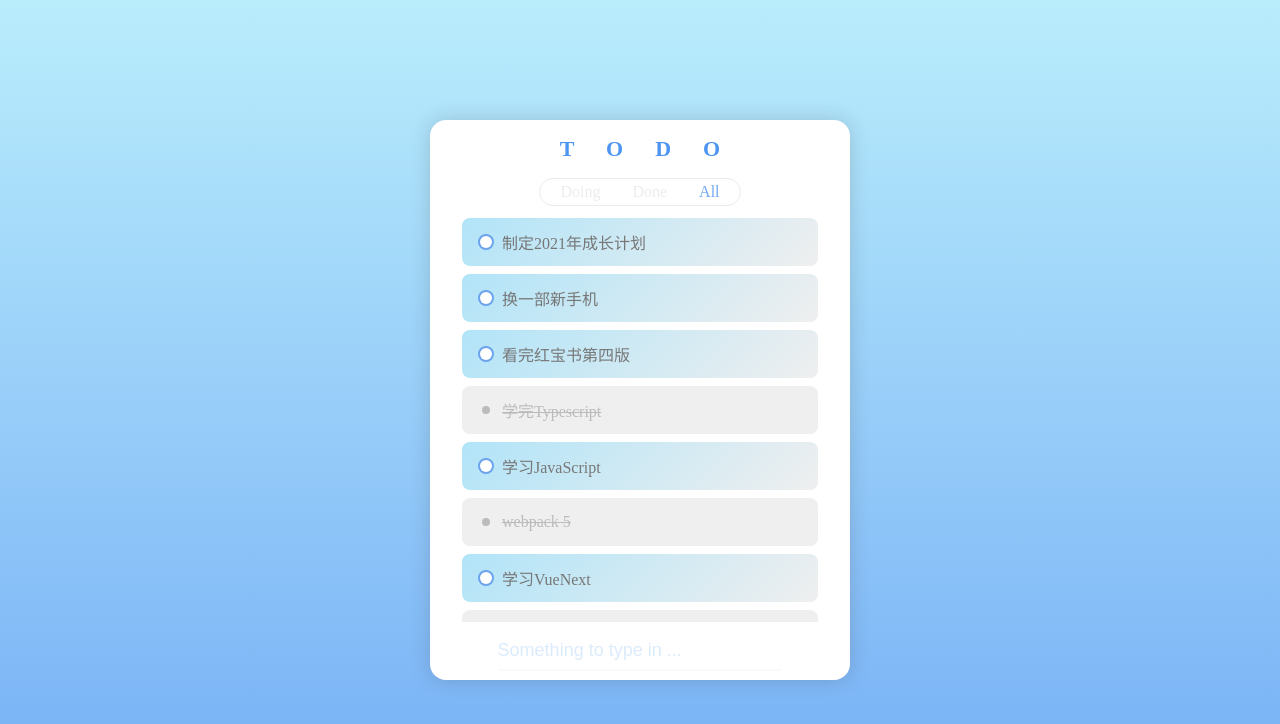
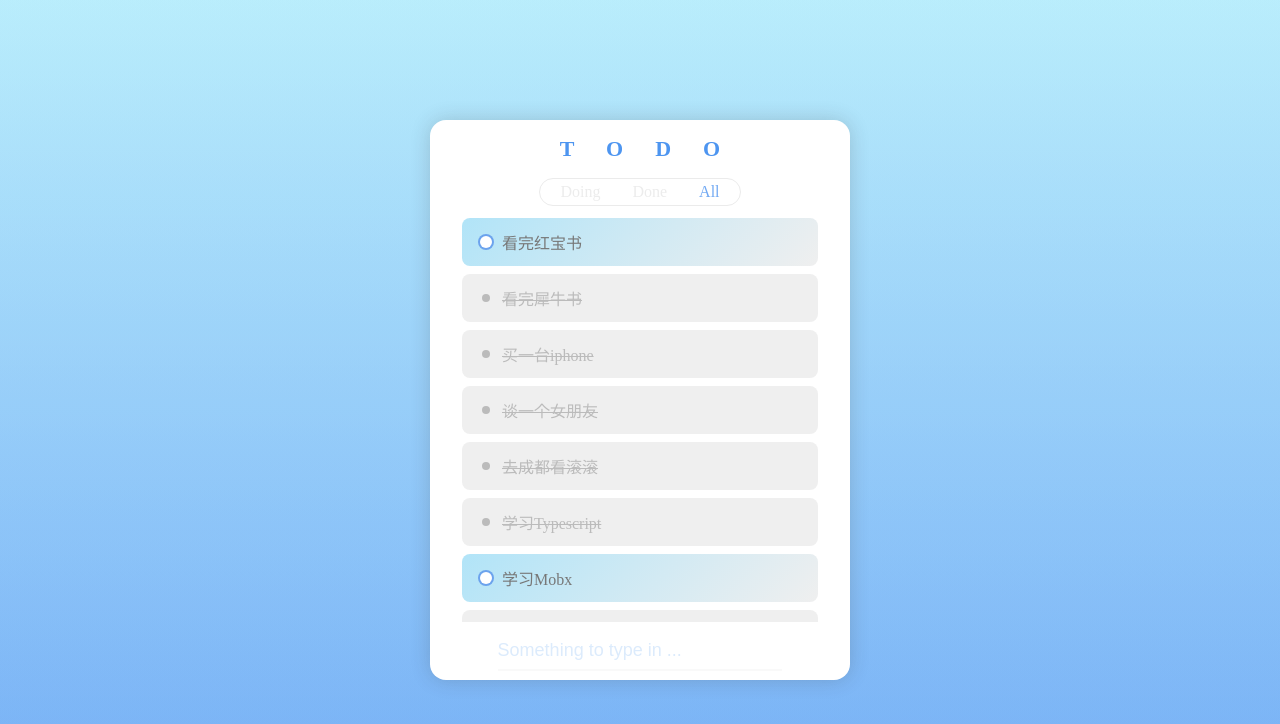
Before and after one commit to hec9527/todo, a React (Vite) app: page / in a window 1280 px wide. Shown: the top 724 px of the page. Built offline with nearby package versions, Linux system fonts and the light colour scheme.

Commit message:
添加基于mobx的使用案例

```diff
--- a/src/App.tsx
+++ b/src/App.tsx
@@ -18,4 +18,6 @@ const App: React.FC = () => {
   );
 };
 
+App.displayName = 'App';
+
 export default App;
--- a/src/components/add-todo/index.tsx
+++ b/src/components/add-todo/index.tsx
@@ -1,21 +1,20 @@
-import React, { useEffect, useState, Dispatch, useRef } from 'react';
-import { connect } from 'react-redux';
-import { AppActions } from '../../store/reducer';
-import * as Types from '../../index.d';
+import React, { useEffect, useState, useRef } from 'react';
+import { inject } from 'mobx-react';
+import * as Types from '../../store';
 import './index.less';
 
 interface AddTodoProps {
-  addTodo: (todo: Omit<Types.TodoItem, 'id'>) => void;
+  todo: Types.Todo;
 }
 
-const AddTodo: React.FC<AddTodoProps> = ({ addTodo }) => {
+const AddTodo: React.FC<AddTodoProps> = ({ todo }) => {
   const [title, setTitle] = useState('');
   const inputRef = React.createRef<HTMLInputElement>();
   const ref = useRef<any>();
 
   const handlePress: (this: HTMLInputElement, e: KeyboardEvent) => any = (e) => {
     if (e.key === 'Enter' && title.trim() !== '') {
-      addTodo({ title, status: 'doing' });
+      todo.addTodo({ title, status: 'doing' });
       setTitle('');
     }
   };
@@ -45,13 +44,4 @@ const AddTodo: React.FC<AddTodoProps> = ({ addTodo }) => {
   );
 };
 
-const mapStateToProps = (dispatch: Dispatch<AppActions>) => ({
-  addTodo: (todo: Omit<Types.TodoItem, 'id'>) => {
-    dispatch({
-      type: 'ADD_TODO_ITEM',
-      payload: todo,
-    });
-  },
-});
-
-export default connect(undefined, mapStateToProps)(AddTodo);
+export default inject('todo')(AddTodo);
--- a/src/components/todo-filter/index.tsx
+++ b/src/components/todo-filter/index.tsx
@@ -1,38 +1,33 @@
-import React, { Dispatch } from 'react';
-import { connect } from 'react-redux';
-import { AppStore, AppActions } from '../../store/reducer';
+import React from 'react';
+import { inject } from 'mobx-react';
+import { observer } from 'mobx-react-lite';
+import classNames from 'classnames';
 import * as Types from '../../index.d';
+import * as StoreType from '../../store';
 import './index.less';
 
 interface IFilterProps {
-  filter: Types.TodoFilter;
-  setFilter: (f: Types.TodoFilter) => void;
+  todo: StoreType.Todo;
 }
 
 const filters: Types.TodoFilter[] = ['doing', 'done', 'all'];
 
-const TodoFilter: React.FC<IFilterProps> = ({ filter, setFilter }) => {
+const TodoFilter: React.FC<IFilterProps> = observer(({ todo }) => {
   return (
     <div className='todo-filter'>
       <div className='filter-wrap'>
         {filters.map((f) => (
-          <div key={f} className={'filter' + (f === filter ? ' checked' : '')} onClick={() => setFilter(f)}>
+          <div
+            key={f}
+            className={classNames('filter', { checked: f === todo.filter })}
+            onClick={() => todo.setFilter(f)}
+          >
             {f.slice(0, 1).toUpperCase() + f.slice(1).toLowerCase()}
           </div>
         ))}
       </div>
     </div>
   );
-};
-
-const mapStateToProps = (state: AppStore) => ({ filter: state.filter });
-const mapDispatchToProps = (dispatch: Dispatch<AppActions>) => ({
-  setFilter: (filter: Types.TodoFilter) => {
-    dispatch({
-      type: 'SET_FILTER',
-      payload: filter,
-    });
-  },
 });
 
-export default connect(mapStateToProps, mapDispatchToProps)(TodoFilter);
+export default inject('todo')(TodoFilter);
--- a/src/components/todo-list/index.tsx
+++ b/src/components/todo-list/index.tsx
@@ -1,67 +1,52 @@
-import React, { Dispatch, useEffect, useRef, useState } from 'react';
-import { connect } from 'react-redux';
-import { AppActions, AppStore } from '../../store/reducer';
+import React, { useEffect, useRef, useState } from 'react';
+import { inject } from 'mobx-react';
+import { observer } from 'mobx-react-lite';
 import TodoItem from '../todo-item';
 import './index.less';
 
+import * as Types from '../../store';
+
 interface TodoListProps {
-  todoList: AppStore['todoList'];
-  filter: AppStore['filter'];
-  changeStatus: (id: number) => void;
-  delTodo: (id: number) => void;
+  todo: Types.Todo;
 }
 
-const TodoList: React.FC<TodoListProps> = ({ todoList, filter, changeStatus, delTodo }) => {
+const TodoList: React.FC<TodoListProps> = observer(({ todo }) => {
   const [isScroll, setScroll] = useState(false);
   const timerRef = useRef<NodeJS.Timeout>();
   const divRef = React.createRef<HTMLDivElement>();
-  const handleRef = useRef<(this: HTMLDivElement, e: HTMLElementEventMap['scroll']) => any>(() => {
-    setScroll(true);
-    if (timerRef.current) {
-      clearTimeout(timerRef.current);
-    } else {
-      timerRef.current = setTimeout(() => setScroll(false), 30);
-    }
-  });
 
   useEffect(() => {
-    divRef.current?.addEventListener('scroll', handleRef.current);
-    return () => {
-      divRef.current?.removeEventListener('scroll', handleRef.current);
+    // 移动端滚动的时候禁止左右滑动删除todo
+    const handleScroll = () => {
+      setScroll(true);
+      if (timerRef.current) {
+        clearTimeout(timerRef.current);
+        timerRef.current = undefined;
+      }
+      timerRef.current = setTimeout(() => setScroll(false), 30);
     };
+
+    divRef.current?.addEventListener('scroll', handleScroll);
+    return () => divRef.current?.removeEventListener('scroll', handleScroll);
   }, []);
 
   return (
     <div className='todo-list' ref={divRef}>
-      {todoList
-        .filter((todo) => filter === 'all' || todo.status == filter)
-        .map((todo, index) => (
+      {todo.todoList
+        .filter((t) => todo.filter === 'all' || t.status == todo.filter)
+        .map((t) => (
           <TodoItem
-            key={todo.title + index}
+            key={t.id}
             isScroll={isScroll}
-            todo={todo}
-            changeStatus={changeStatus}
-            delTodo={delTodo}
+            todo={t}
+            changeStatus={() => todo.changeStatus(t)}
+            delTodo={() => todo.delTodo(t)}
           />
         ))}
     </div>
   );
-};
-
-const mapStateToProps = (state: AppStore) => ({ todoList: state.todoList, filter: state.filter });
-const mapDispatchToProps = (dispatch: Dispatch<AppActions>) => ({
-  changeStatus: (id: number) => {
-    dispatch({
-      type: 'CHANGE_STATUS',
-      payload: id,
-    });
-  },
-  delTodo: (id: number) => {
-    dispatch({
-      type: 'DEL_TODO_ITEM',
-      payload: id,
-    });
-  },
 });
 
-export default connect(mapStateToProps, mapDispatchToProps)(TodoList);
+TodoList.displayName = 'TodoItemWrap';
+
+export default inject('todo')(TodoList);
--- a/src/index.tsx
+++ b/src/index.tsx
@@ -1,14 +1,11 @@
 import * as React from 'react';
 import * as ReactDOM from 'react-dom';
-import { Provider } from 'react-redux';
-import { createStore } from 'redux';
+import { Provider } from 'mobx-react';
 import App from './App';
-import reducer from './store/reducer';
-
-const store = createStore(reducer);
+import store from './store';
 
 ReactDOM.render(
-  <Provider store={store}>
+  <Provider {...store}>
     <App />
   </Provider>,
   document.getElementById('app')
--- /dev/null
+++ b/src/store/index.ts
@@ -0,0 +1,5 @@
+import todo from './todo';
+
+export type Todo = typeof todo;
+
+export default { todo };
--- /dev/null
+++ b/src/store/mock.ts
@@ -0,0 +1,71 @@
+import * as Types from '../index.d';
+
+export const todoList: Types.TodoList = [
+  {
+    id: 0,
+    title: '看完红宝书',
+    status: 'doing',
+  },
+  {
+    id: 1,
+    title: '看完犀牛书',
+    status: 'done',
+  },
+  {
+    id: 2,
+    title: '买一台iphone',
+    status: 'done',
+  },
+  {
+    id: 3,
+    title: '谈一个女朋友',
+    status: 'done',
+  },
+  {
+    id: 4,
+    title: '去成都看滚滚',
+    status: 'done',
+  },
+  {
+    id: 5,
+    title: '学习Typescript',
+    status: 'done',
+  },
+  {
+    id: 6,
+    title: '学习Mobx',
+    status: 'doing',
+  },
+  {
+    id: 7,
+    title: '买一把吉他',
+    status: 'done',
+  },
+  {
+    id: 8,
+    title: '原神氪金',
+    status: 'doing',
+  },
+  {
+    id: 9,
+    title: '王者荣耀上一波王者',
+    status: 'done',
+  },
+  {
+    id: 10,
+    title: '学习redux',
+    status: 'done',
+  },
+  {
+    id: 11,
+    title: '给女朋友买一朵花',
+    status: 'doing',
+  },
+  {
+    id: 12,
+    title: '陪女朋友看电影',
+    status: 'done',
+  },
+];
+
+export default todoList;
--- a/src/store/reducer.ts
+++ /dev/null
@@ -1,100 +0,0 @@
-import { combineReducers } from 'redux';
-import * as Types from '../index.d';
-
-const defaultList: Types.TodoList = [
-  {
-    id: 1,
-    title: '制定2021年成长计划',
-    status: 'doing',
-  },
-  {
-    id: 2,
-    title: '换一部新手机',
-    status: 'doing',
-  },
-  {
-    id: 3,
-    title: '看完红宝书第四版',
-    status: 'doing',
-  },
-  {
-    id: 4,
-    title: '学完Typescript',
-    status: 'done',
-  },
-  {
-    id: 5,
-    title: '学习JavaScript',
-    status: 'doing',
-  },
-  {
-    id: 6,
-    title: 'webpack 5',
-    status: 'done',
-  },
-  {
-    id: 7,
-    title: '学习VueNext',
-    status: 'doing',
-  },
-  {
-    id: 8,
-    title: '写一个后台管理软件',
-    status: 'done',
-  },
-];
-
-let todoId = defaultList.length;
-
-export type AppActions =
-  | {
-      type: 'ADD_TODO_ITEM';
-      payload: Omit<Types.TodoItem, 'id'>;
-    }
-  | {
-      type: 'DEL_TODO_ITEM';
-      payload: number;
-    }
-  | {
-      type: 'SET_FILTER';
-      payload: Types.TodoFilter;
-    }
-  | {
-      type: 'CHANGE_STATUS';
-      payload: number;
-    };
-
-export type AppStore = ReturnType<typeof reducer>;
-
-function todoList(state: Types.TodoList = defaultList, action: AppActions) {
-  switch (action.type) {
-    case 'ADD_TODO_ITEM':
-      return [...state, { ...action.payload, id: ++todoId }];
-
-    case 'DEL_TODO_ITEM': {
-      return state.filter((i) => i.id != action.payload);
-    }
-    case 'CHANGE_STATUS': {
-      const todo = state.find((i) => i.id === action.payload);
-      if (todo) {
-        todo.status = todo.status === 'doing' ? 'done' : 'doing';
-      }
-      return [...state];
-    }
-    default:
-      return state;
-  }
-}
-
-function filter(state: Types.TodoFilter = 'all', action: AppActions) {
-  switch (action.type) {
-    case 'SET_FILTER':
-      return action.payload;
-    default:
-      return state;
-  }
-}
-
-const reducer = combineReducers({ todoList, filter });
-
-export default reducer;
--- /dev/null
+++ b/src/store/todo.ts
@@ -0,0 +1,37 @@
+import { makeAutoObservable } from 'mobx';
+import * as Mock from './mock';
+import * as Types from '../index.d';
+
+export class Todo {
+  constructor() {
+    makeAutoObservable(this);
+  }
+
+  todoList: Types.TodoList = Mock.todoList;
+  filter: Types.TodoFilter = 'all';
+  currentId: number = Mock.todoList.length;
+
+  setFilter(filter: Types.TodoFilter) {
+    this.filter = filter;
+  }
+
+  addTodo(todo: Omit<Types.TodoItem, 'id'>) {
+    this.todoList.push({ ...todo, id: this.currentId++ });
+  }
+
+  changeStatus(todo: Types.TodoItem) {
+    const cTodo = this.todoList.find((t) => t.id === todo.id);
+    if (cTodo) {
+      cTodo.status = cTodo.status === 'done' ? 'doing' : 'done';
+    }
+  }
+
+  delTodo(todo: Types.TodoItem) {
+    const index = this.todoList.findIndex((t) => t.id === todo.id);
+    if (index !== -1) {
+      this.todoList.splice(index, 1);
+    }
+  }
+}
+
+export default new Todo();
--- a/tsconfig.json
+++ b/tsconfig.json
@@ -11,7 +11,8 @@
     "target": "es5",
     "allowJs": true,
     "jsx": "react",
-    "allowSyntheticDefaultImports": true
+    "allowSyntheticDefaultImports": true,
+    "experimentalDecorators": true
   },
   "include": ["./src/**/*"]
 }
```
Also changed, not shown: package.json (+8 -5 lines), src/components/todo-item/index.tsx (+8 -7 lines), 1 other file (tests, documents, lock files or other folders).
